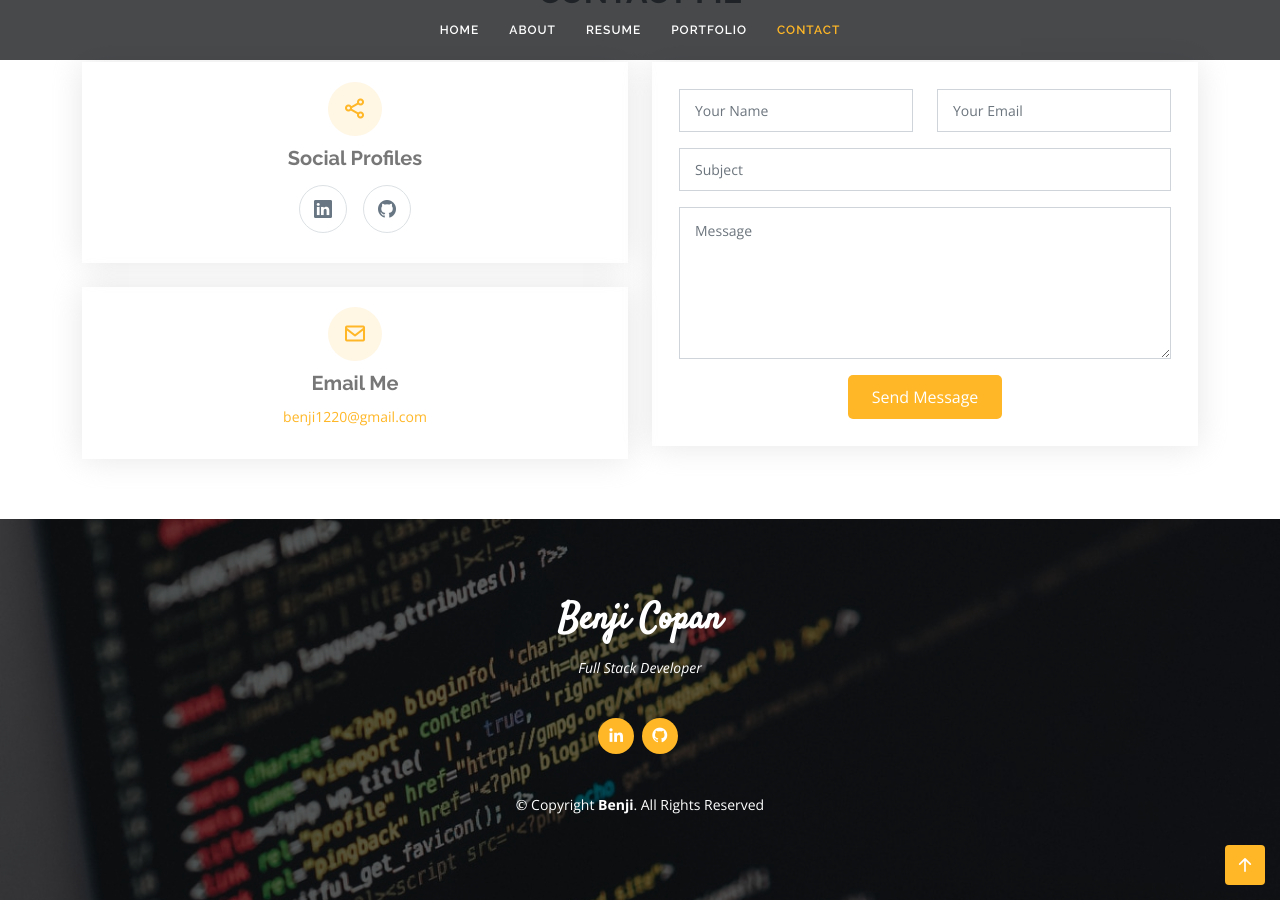
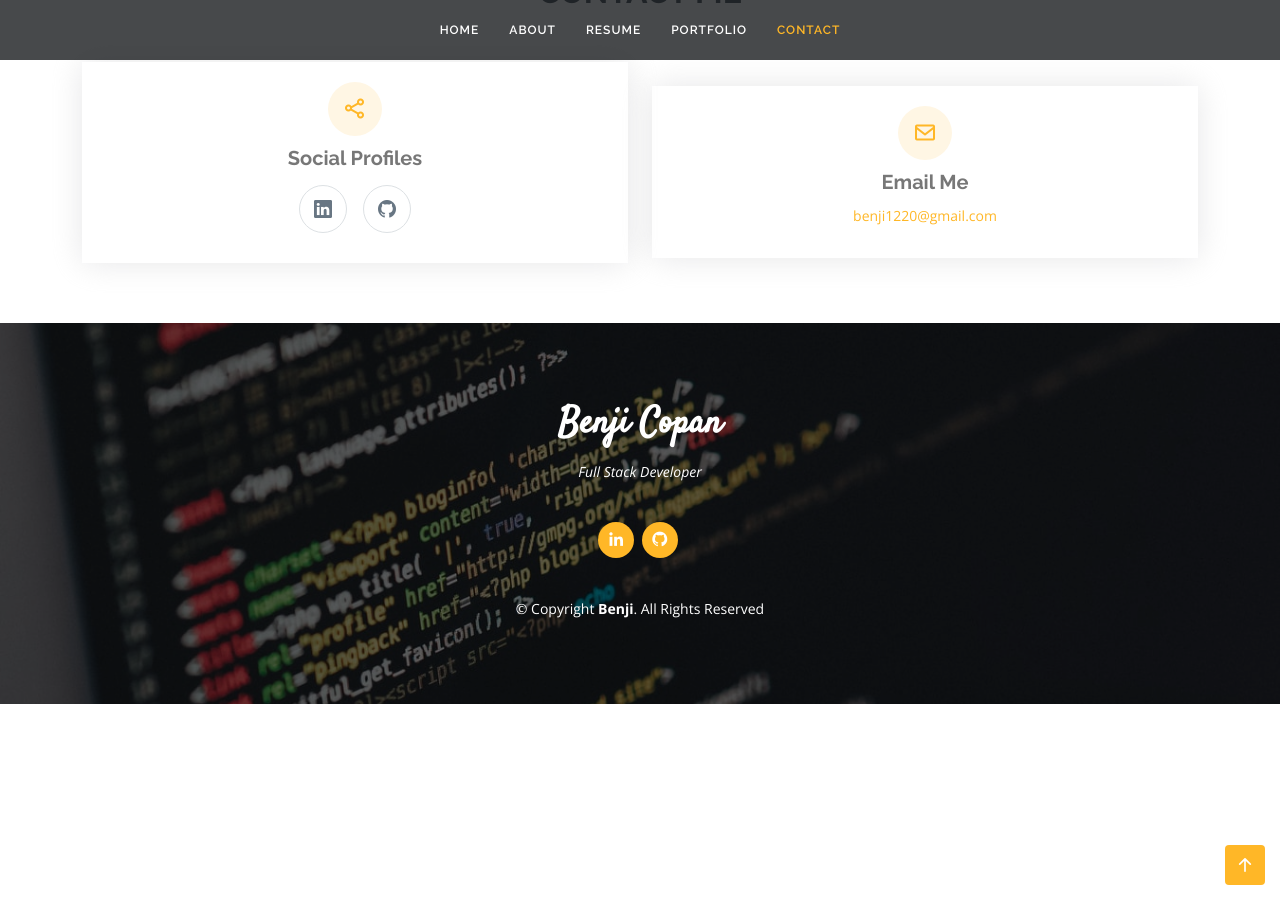
Before and after one commit to Lycidas-BC/Lycidas-BC.github.io, a Jekyll site: the page index.html, which Jekyll copies as it is, in a window 1280 px wide and 900 px high, scrolled down 5422 px. Built offline with Jekyll 4.4.1, drawn with Linux system fonts in a browser that asks for light colours.

Commit message:
got rid of form, made contact section appear inline

```diff
--- a/index.html
+++ b/index.html
@@ -479,10 +479,10 @@
 
         <div class="row">
 
-          <div class="col-lg-6">
+          <div class="col-lg-12">
 
             <div class="row">
-              <div class="col-md-12">
+              <div class="col-md-6">
                 <div class="info-box">
                   <i class="bx bx-share-alt"></i>
                   <h3>Social Profiles</h3>
@@ -492,7 +492,7 @@
                   </div>
                 </div>
               </div>
-              <div class="col-md-12">
+              <div class="col-md-6">
                 <div class="info-box mt-4">
                   <i class="bx bx-envelope"></i>
                   <h3>Email Me</h3>
@@ -501,31 +501,6 @@
               </div>
             </div>
 
-          </div>
-
-          <div class="col-lg-6">
-            <form action="forms/contact.php" method="post" role="form" class="php-email-form">
-              <div class="row">
-                <div class="col-md-6 form-group">
-                  <input type="text" name="name" class="form-control" id="name" placeholder="Your Name" required>
-                </div>
-                <div class="col-md-6 form-group mt-3 mt-md-0">
-                  <input type="email" class="form-control" name="email" id="email" placeholder="Your Email" required>
-                </div>
-              </div>
-              <div class="form-group mt-3">
-                <input type="text" class="form-control" name="subject" id="subject" placeholder="Subject" required>
-              </div>
-              <div class="form-group mt-3">
-                <textarea class="form-control" name="message" rows="6" placeholder="Message" required></textarea>
-              </div>
-              <div class="my-3">
-                <div class="loading">Loading</div>
-                <div class="error-message"></div>
-                <div class="sent-message">Your message has been sent. Thank you!</div>
-              </div>
-              <div class="text-center"><button type="submit">Send Message</button></div>
-            </form>
           </div>
 
         </div>
--- a/portfolio-details.html
+++ b/portfolio-details.html
@@ -89,7 +89,7 @@
               <ul>
                 <li><strong>Category</strong>: App development</li>
                 <li><strong>Client</strong>: Prime Digital Academy solo project</li>
-                <li><strong>Project date</strong>: August, 2021</li>
+                <li><strong>Project date</strong>: August 2021</li>
                 <li><strong>Project URL</strong>: <a href="https://github.com/Lycidas-BC/prime-solo-project-2021">GitHub</a></li>
                 <li><strong>Demo</strong>: <a href="https://www.linkedin.com/posts/b-copan_this-monday-i-had-the-opportunity-to-present-activity-6834318730105905152-ADqy">link</a></li>
               </ul>
```
Also changed, not shown: 1 other file.
